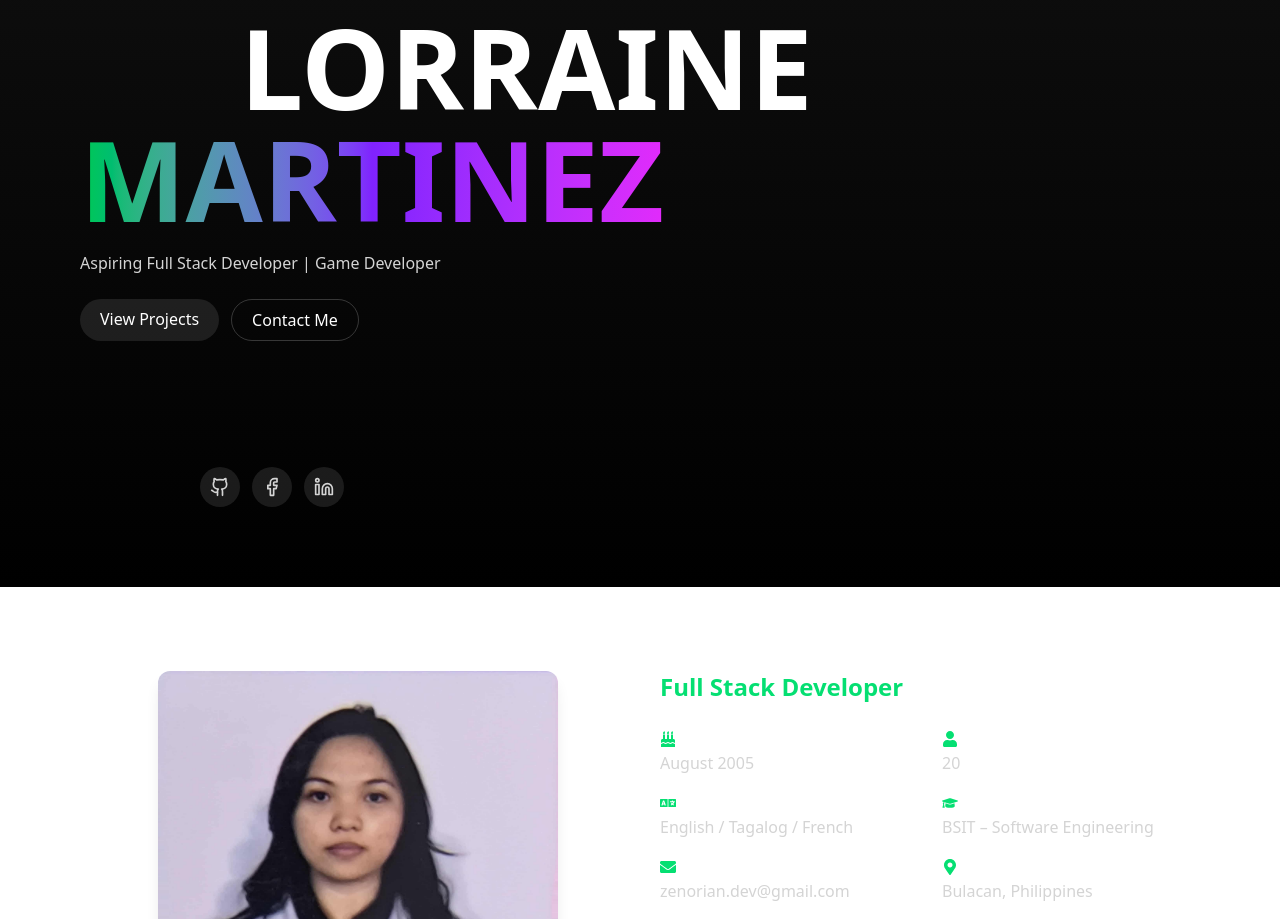
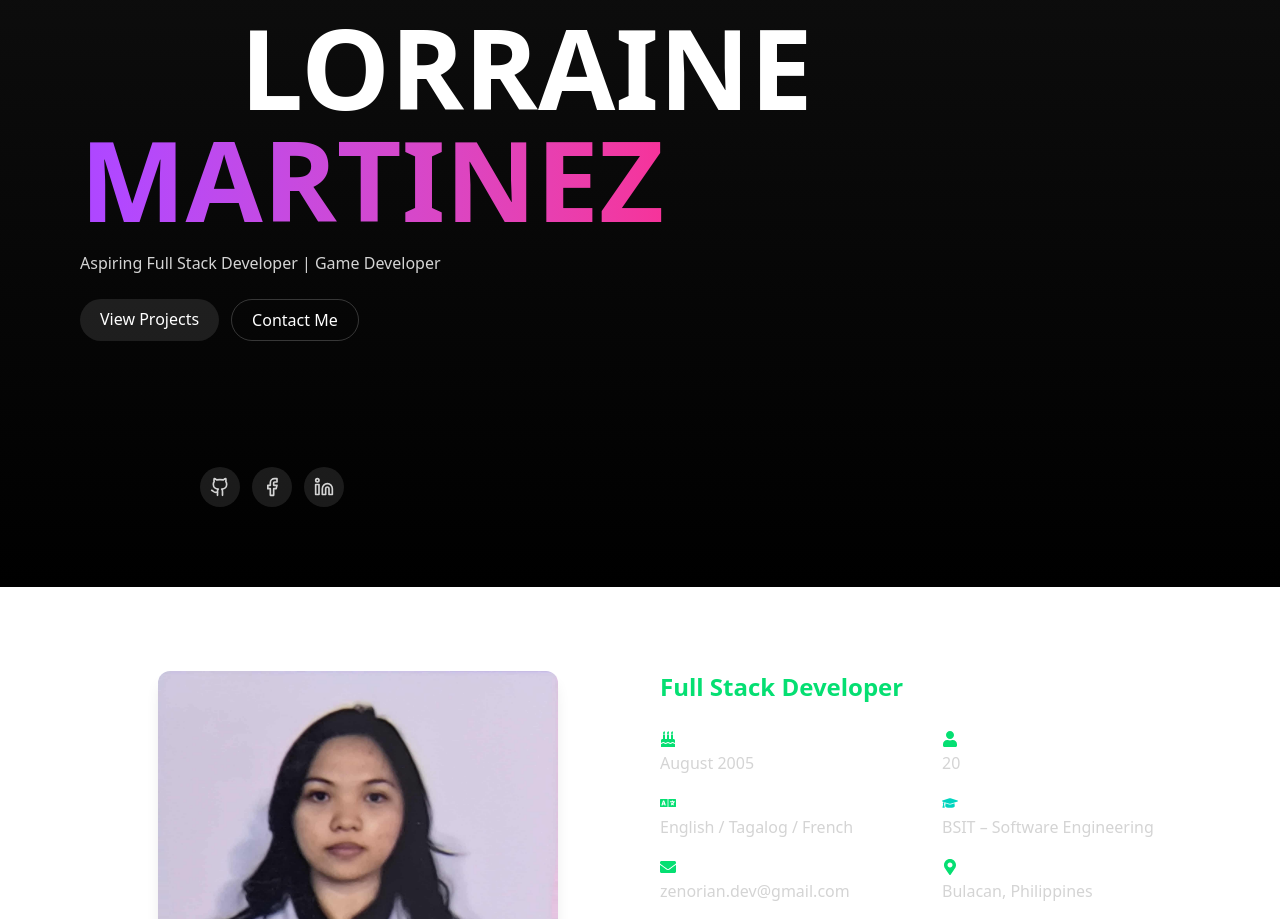
Before and after one commit to ZenorianDev/Portfolio, a Next.js app in the folder portfolio/: page / in a window 1280 px wide. Shown: the part 213-1132 px from the top of the page. Built offline with nearby package versions, Linux system fonts and the light colour scheme.

Commit message:
page, projects, about

```diff
--- a/portfolio/app/page.tsx
+++ b/portfolio/app/page.tsx
@@ -79,7 +79,7 @@ export default function HomePage() {
             >
               REANNE <br />
               <span className="block ml-20 md:ml-40">LORRAINE</span>
-              <span className="text-transparent bg-clip-text bg-gradient-to-r from-green-500 via-violet-600 to-fuchsia-500">
+              <span className="text-transparent bg-clip-text bg-gradient-to-r from-purple-500 to-pink-500">
                 MARTINEZ
               </span>
             </h1>
--- a/portfolio/components/about.tsx
+++ b/portfolio/components/about.tsx
@@ -90,7 +90,7 @@ export default function About() {
               </p>
               <p>
                 <span className="font-bold text-white flex items-center gap-2">
-                  <FaGraduationCap className="text-green-400" /> Degree:
+                  <FaGraduationCap className="text-teal-400" /> Degree:
                 </span>{" "}
                 BSIT – Software Engineering
               </p>
--- a/portfolio/components/projects.tsx
+++ b/portfolio/components/projects.tsx
@@ -154,7 +154,7 @@ export default function Projects() {
               <div className="flex flex-col justify-center text-white">
                 <h3 className="text-2xl font-bold mb-3">{project.title}</h3>
                 <p className="mb-4 text-neutral-300">{project.description}</p>
-                <h4 className="font-semibold mb-2 text-green-400">Tech Stack</h4>
+                <h4 className="font-semibold mb-2 text-pink-400">Tech Stack</h4>
                 <ul className="flex flex-wrap gap-2 mb-6">
                   {project.tech.map((t) => (
                     <li
```
